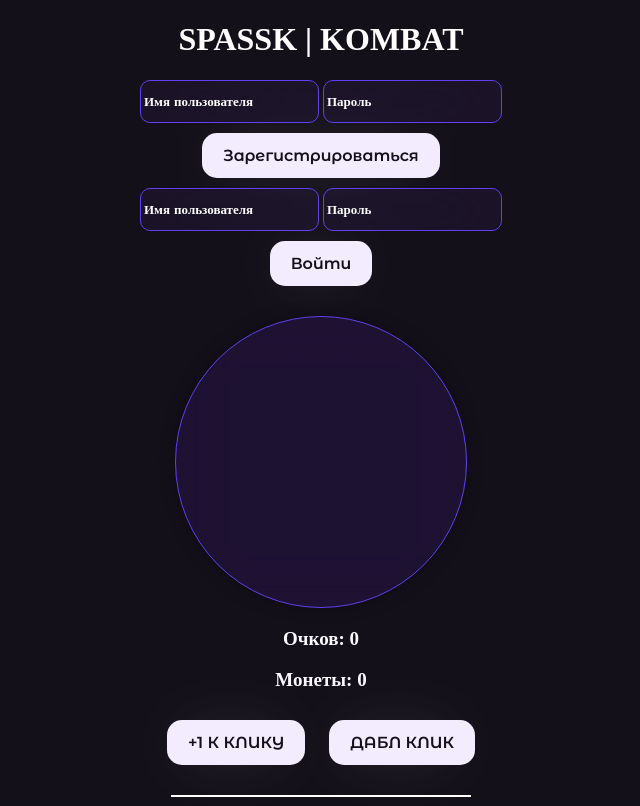
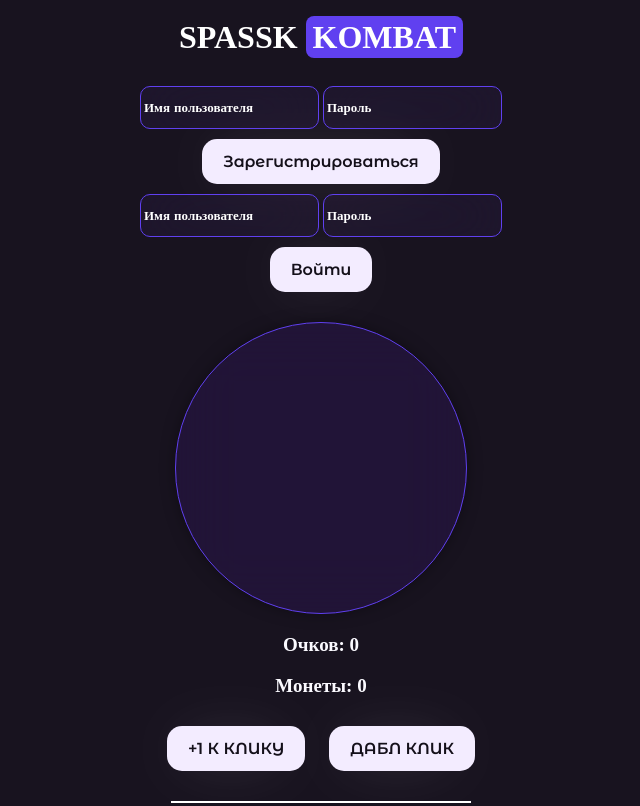
Before and after one commit to osquaaa/tapalka-home, a website: page index.html in a window 1280 px wide. Shown: the top 806 px of the page, without its empty margins (319-959 px from the left). Drawn offline with nearby package versions, Linux system fonts and the light colour scheme; no server answers; a web font is replaced by a local one.

Commit message:
Update index.html

```diff
--- a/index.html
+++ b/index.html
@@ -27,7 +27,7 @@
 
 			body {
 				text-align: center;
-				background: #14101a;
+				background: #18131f;
 				height: 100%;
 				margin: 0;
 
@@ -150,9 +150,20 @@ box-shadow: 0px 0px 21px -14px rgba(0, 0, 0, 1);
 			h1 span {
 				color: #bfbfbf;
 			}
-			h1 {
-
-				color: #ffffff;
+			.logo span{
+				color: #fff;
+				font-size: 32px;
+				font-weight: 600;
+				background-color: #6040f0;
+				padding: 3px 7px;
+				border-radius: 8px;
+			}
+			.logo{
+				margin-top: 19px;
+				padding-bottom: 20px;
+				color: #fff;
+				font-size: 32px;
+				font-weight: 600;
 			}
 			h2 {
 				color: #ffffff;
@@ -332,8 +343,7 @@ box-shadow: 0px 0px 21px -6px rgba(0, 0, 0, 1);
 		<div id="background-dots"></div>
 		<div class="blur-pole"></div>
 		<!-- Элемент для отображения приветствия -->
-		<h1>SPASSK | KOMBAT</h1>
-
+		<div class='logo'>SPASSK <span>KOMBAT</span></div>
 		</div>
 		<!-- Приветствие пользователя -->
 		<div id="greeting"></div>
```
